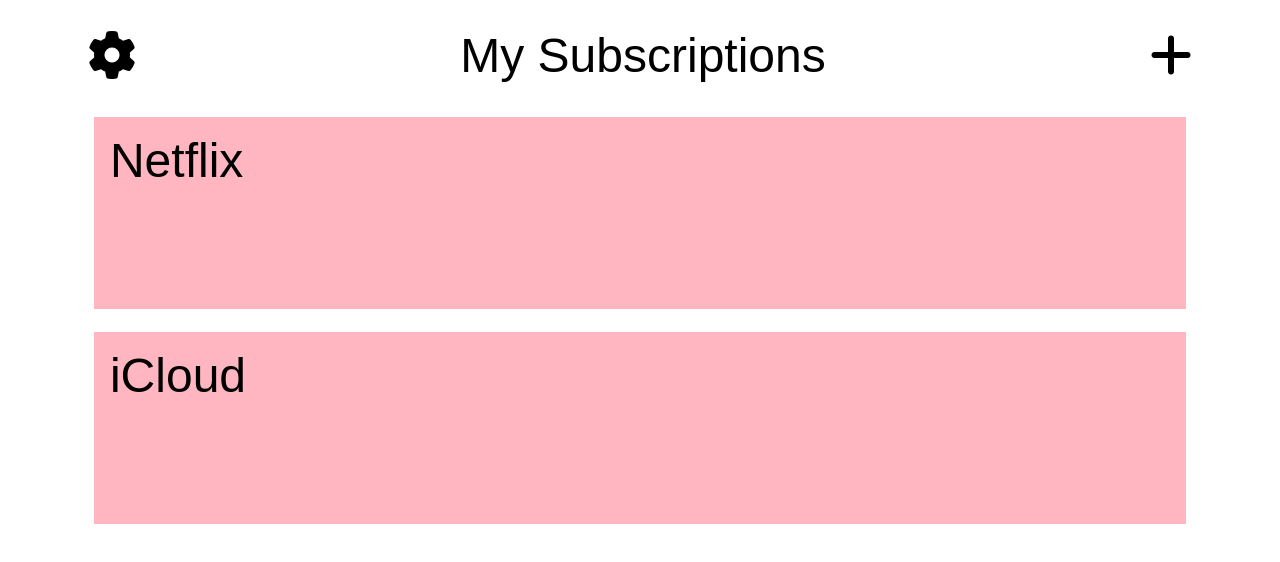
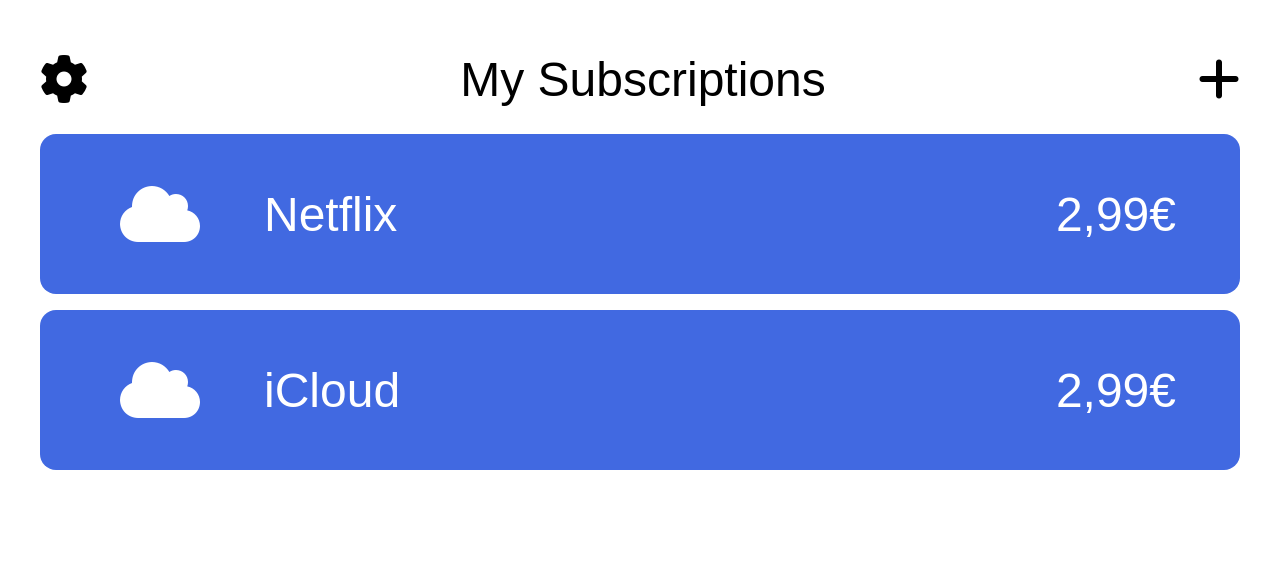
Before and after one commit to asciidiego/time, a website: page index.html in a window 1280 px wide. Drawn offline with nearby package versions, Linux system fonts and the light colour scheme.

Commit message:
feature: add basic subscription item layout

```diff
--- a/index.html
+++ b/index.html
@@ -13,16 +13,18 @@
 
 <body>
     <div id="app">
-        <center>
         <div class="action-bar">
             <i class="action-bar-item fas fa-cog"></i>
             <p class="action-bar-item header">{{header}}</p>
             <i class="action-bar-item fas fa-plus" alt="Add subscripition"></i>
         </div>
-        </center>
         <ul class="subscription-list">
             <li v-for="subscription in subscriptions" class="subscription-item">
+                <div class="subscription-info">
+                    <i class="subscription-logo fas fa-cloud"></i>
                     <div class="subscription-label">{{subscription.label}}</div>
+                </div>
+                <p class="subscription-price">2,99€</p>
             </li>
         </ul>
     </div>
--- a/styles/index.css
+++ b/styles/index.css
@@ -1,6 +1,10 @@
 * {
     font-family: Arial, Helvetica, sans-serif;
     font-stretch: expanded;
+}
+
+#app {
+    padding: 2em;
 }
 
 .action-bar {
@@ -8,12 +12,10 @@
     justify-content: space-between;
     display: flex;
     max-height: 10%;
-    margin: 1em 2em;
 }
 
 .action-bar-item {
     font-size: 3em;
-    margin: 1em;
 }
 
 .placeholder {
@@ -26,18 +28,41 @@
 }
 
 .subscription-list {
-    margin: 0;
-    padding: 0 5%;
+    padding: 0;
     list-style: none;
 }
 
+.subscription-list .subscription-item {
+    margin: 1em 0;
+    padding: 1em;
+}
+
 .subscription-item {
-    margin: 2%;
-    padding: 1em;
-    height: 10em;
-    background-color: lightpink;
+    display: flex;
+    justify-content: space-between;
+    align-items: center;
+    height: 8em;
+    border-radius: 1em;
+    background-color: royalblue;
+    color: white;
+}
+
+.subscription-info {
+    display: flex;
+    align-items: center;
+    height: inherit;
+}
+
+.subscription-logo {
+    font-size: 4em;
+    margin: 1em;
 }
 
 .subscription-label {
     font-size: 3em;
 }
+
+.subscription-price {
+    font-size: 3em;
+    margin: 1em;
+}
```
Lines whose indentation alone changed are shown as unchanged.
